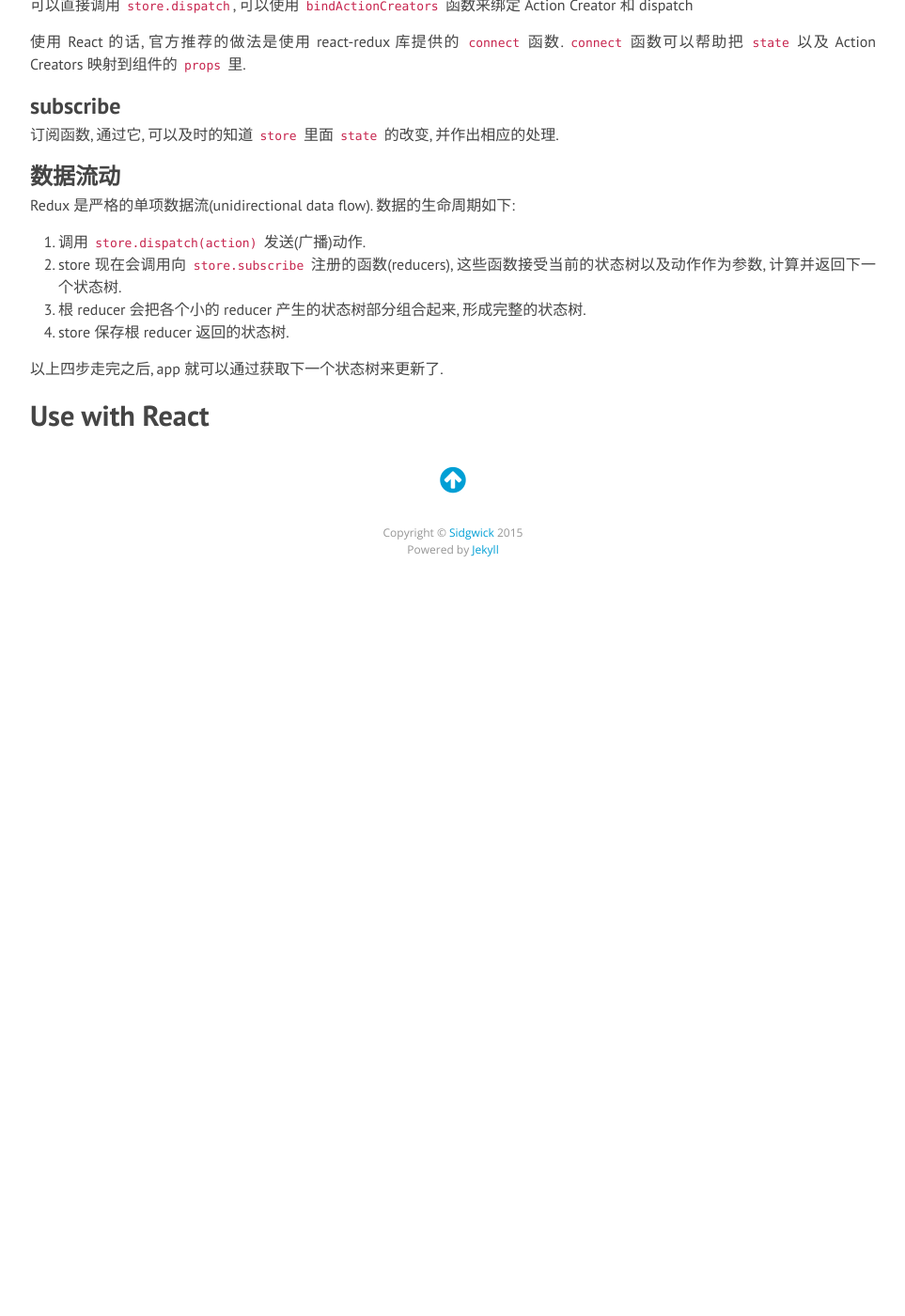
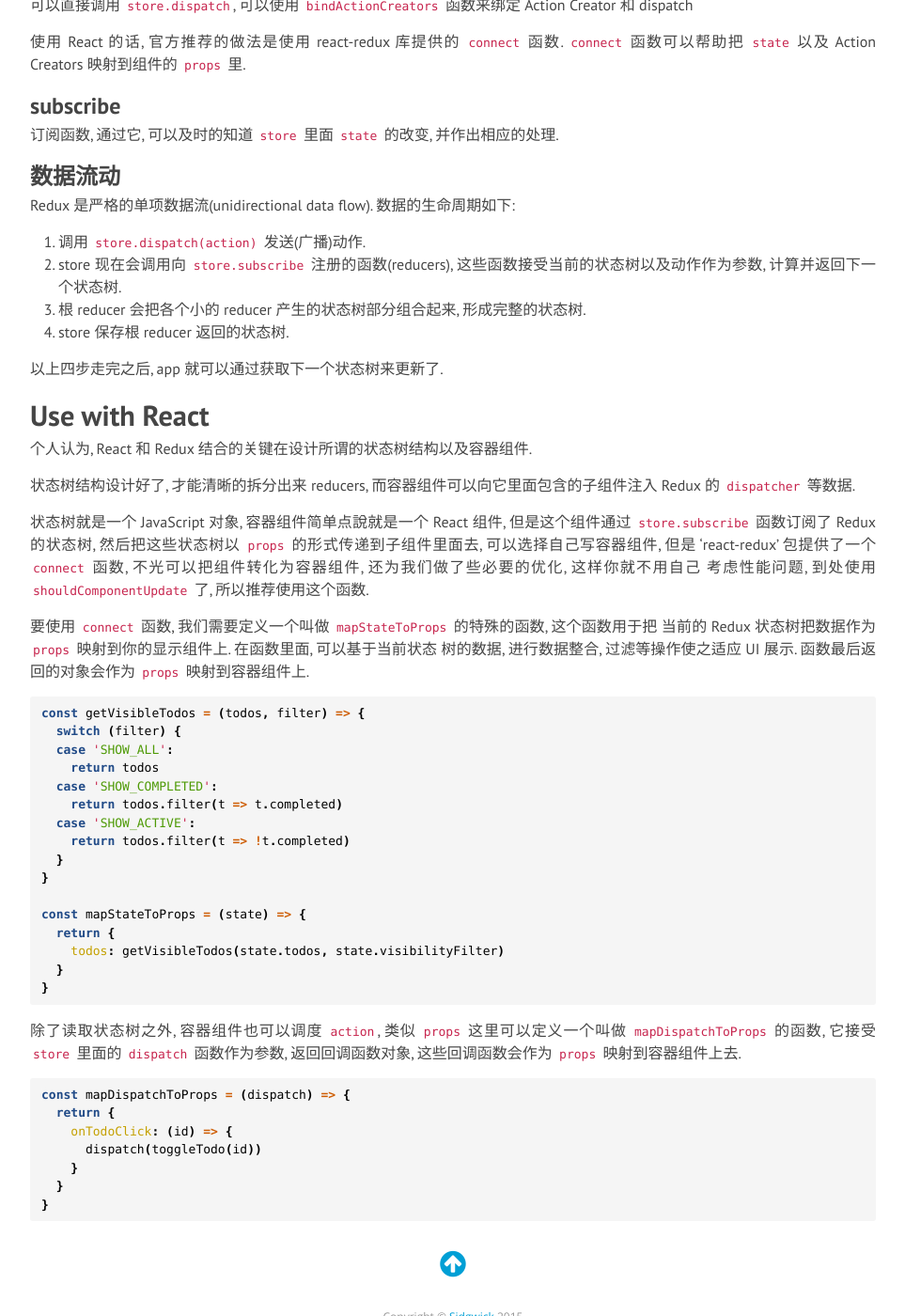
Before and after one commit to sidgwick/sidgwick.github.io, a Jekyll site: the page built from _posts/javascript/2017-02-07-Redux.md, in a window 1280 px wide and 1400 px high, scrolled down 3045 px. Shown: the whole window at 94% size, without its empty margins (158-1121 px from the left). Built offline with Jekyll 4.4.1, drawn with Linux system fonts in a browser that asks for light colours; nearby versions of some CDN libraries; before the commit the page ends 3675 px from its top, so only the background shows below that.

Commit message:
complete react redux tutorial

````diff
--- a/_posts/javascript/2017-02-07-Redux.md
+++ b/_posts/javascript/2017-02-07-Redux.md
@@ -186,3 +186,53 @@ Redux 是严格的单项数据流(unidirectional data flow). 数据的生命周
 以上四步走完之后, app 就可以通过获取下一个状态树来更新了.
 
 # Use with React
+
+个人认为, React 和 Redux 结合的关键在设计所谓的状态树结构以及容器组件.
+
+状态树结构设计好了, 才能清晰的拆分出来 reducers, 而容器组件可以向它里面包含的子组件注入
+Redux 的 `dispatcher` 等数据.
+
+状态树就是一个 JavaScript 对象, 容器组件简单点說就是一个 React 组件, 但是这个组件通过
+`store.subscribe` 函数订阅了 Redux 的状态树, 然后把这些状态树以 `props`
+的形式传递到子组件里面去, 可以选择自己写容器组件, 但是 'react-redux' 包提供了一个
+`connect` 函数, 不光可以把组件转化为容器组件, 还为我们做了些必要的优化, 这样你就不用自己
+考虑性能问题, 到处使用 `shouldComponentUpdate` 了, 所以推荐使用这个函数.
+
+要使用 `connect` 函数, 我们需要定义一个叫做 `mapStateToProps` 的特殊的函数, 这个函数用于把
+当前的 Redux 状态树把数据作为 `props` 映射到你的显示组件上. 在函数里面, 可以基于当前状态
+树的数据, 进行数据整合, 过滤等操作使之适应 UI 展示. 函数最后返回的对象会作为
+`props` 映射到容器组件上.
+
+```javascript
+const getVisibleTodos = (todos, filter) => {
+  switch (filter) {
+  case 'SHOW_ALL':
+    return todos
+  case 'SHOW_COMPLETED':
+    return todos.filter(t => t.completed)
+  case 'SHOW_ACTIVE':
+    return todos.filter(t => !t.completed)
+  }
+}
+
+const mapStateToProps = (state) => {
+  return {
+    todos: getVisibleTodos(state.todos, state.visibilityFilter)
+  }
+}
+```
+
+除了读取状态树之外, 容器组件也可以调度 `action`, 类似 `props`
+这里可以定义一个叫做 `mapDispatchToProps` 的函数, 它接受 `store` 里面的
+`dispatch` 函数作为参数, 返回回调函数对象, 这些回调函数会作为 `props`
+映射到容器组件上去.
+
+```javascript
+const mapDispatchToProps = (dispatch) => {
+  return {
+    onTodoClick: (id) => {
+      dispatch(toggleTodo(id))
+    }
+  }
+}
+```
````
